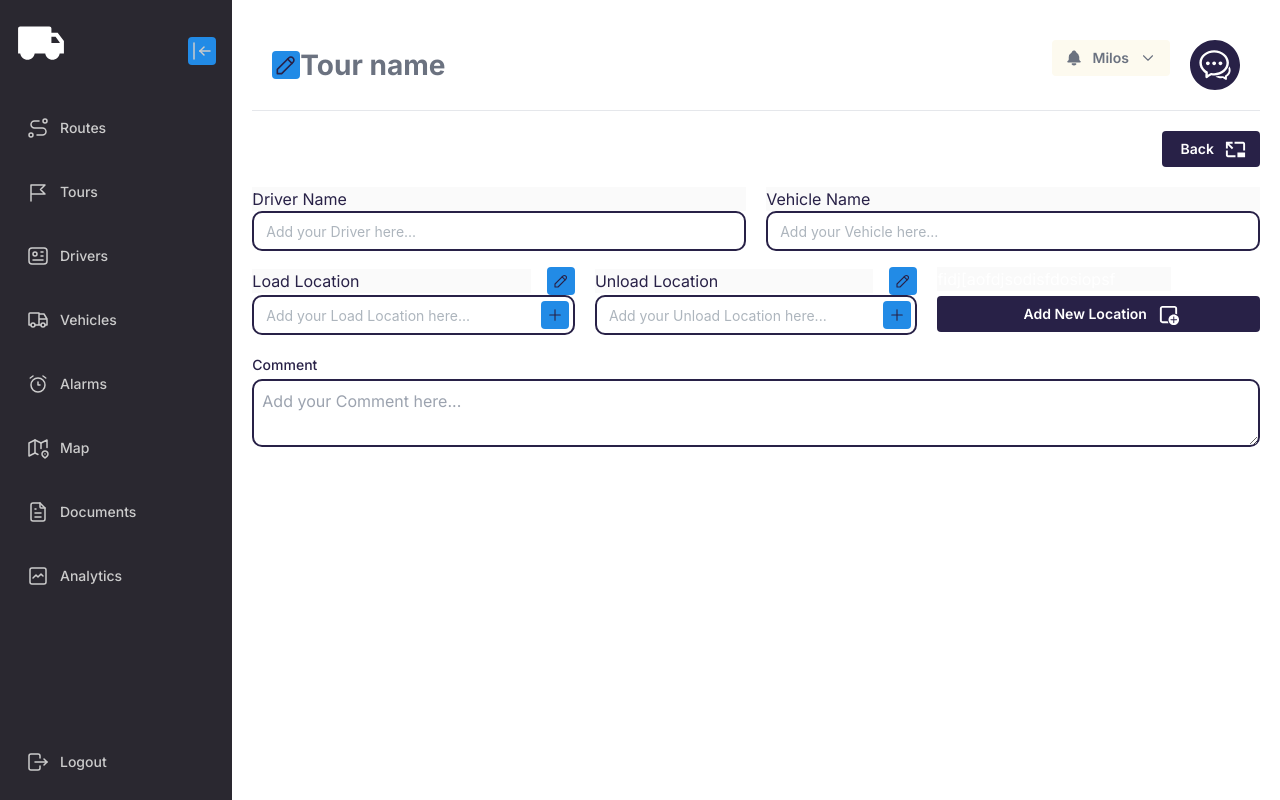
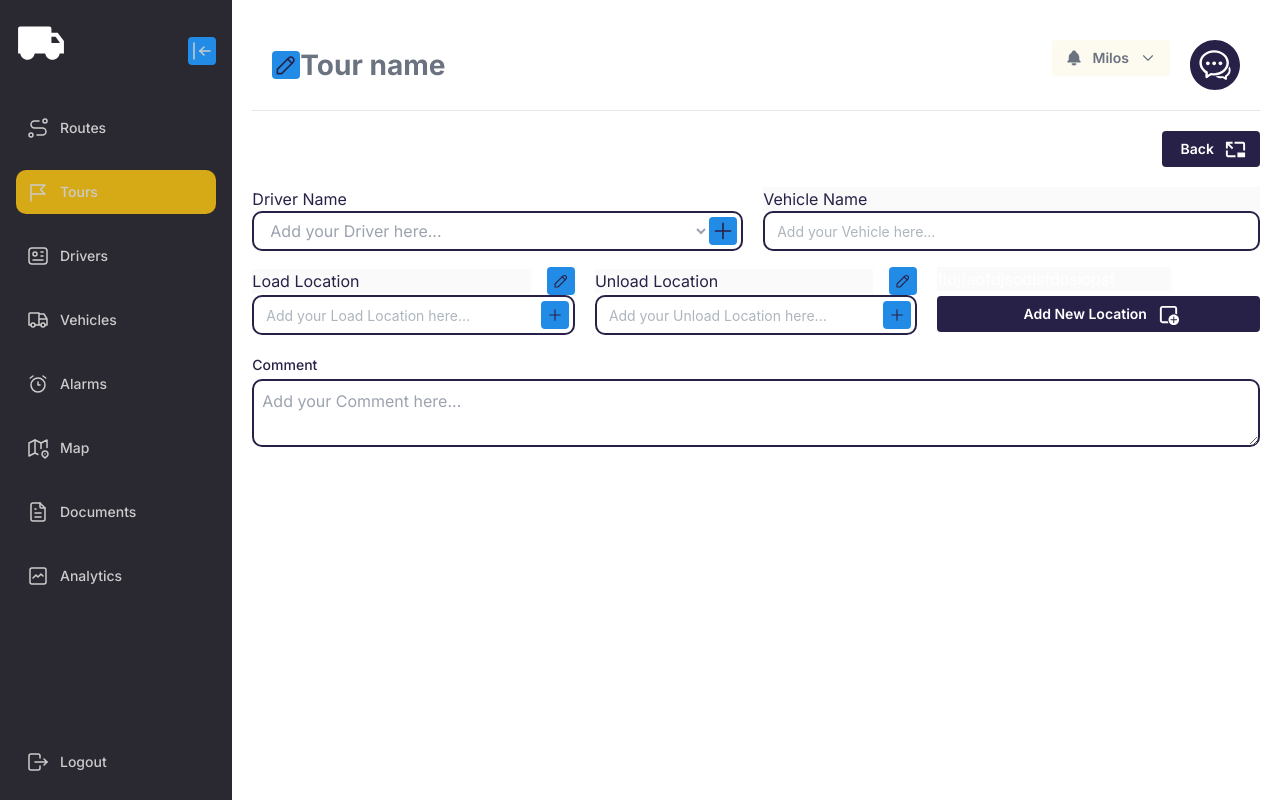
Before and after one commit to milanradosavac123/spedicija, a Next.js app: page /new_tour in a window 1280 px wide. Built offline with nearby package versions, Linux system fonts and the light colour scheme.

Commit message:
added multiple driver adding

```diff
--- a/src/app/new_tour/page.tsx
+++ b/src/app/new_tour/page.tsx
@@ -1,19 +1,19 @@
 "use client";
 
-import { ActionIcon, Button, Group, Text, rem } from "@mantine/core";
+import { ActionIcon, Button, Group, Text, TextInput, rem } from "@mantine/core";
 import IconTabNew from "#/public/fluent_tab-new-24-filled.svg";
 import Image from "next/image";
 import OutlinedTextField from "@/components/OutlinedTextField";
 import Header from "@/components/Header";
 import { useState } from "react";
-import { IconCheck, IconHome, IconPlus } from "@tabler/icons-react";
-import { FormControl } from "react-bootstrap";
-import { IconX } from "@tabler/icons-react";
+import { IconHome, IconPlus } from "@tabler/icons-react";
+import { Form, FormControl } from "react-bootstrap";
 import PencilIconButton from "@/components/PencilIconButton";
 import XIconButton from "@/components/XIconButton";
 import StandardLinkButton from "@/components/StandardLinkButton";
-import CheckIconButton from "@/components/CheckIconButton";
 import SaveDismissIconButtonGroup from "@/components/SaveDismissIconButtonGroup";
+import SelectInputField from "@/components/SelectInputField";
+import SelectInputFieldAlt from "@/components/SelectInputFieldAlt";
 
 export interface Task {
     text: string,
@@ -60,6 +60,12 @@ export default function NewTourPage() {
     const [headerText, setHeaderText] = useState("Tour name");
 
     const [taskUnderEdit, setTaskUnderEdit] = useState("");
+
+    const [driverAmountArray, setDriverAmountArray] = useState<number[]>([1]);
+
+    function addDriver() {
+        setDriverAmountArray((oldDriverAmountArray) => [...oldDriverAmountArray, 1]);
+    }
 
     function editLocationName(index: number, name: string) {
         setLocationsList((oldLocationsList) => {
@@ -133,15 +139,24 @@ export default function NewTourPage() {
                     forwardLink={false}
                 />
             </div>
-            <div className="flex flex-row flex-auto gap-5">
-                <OutlinedTextField
-                    label="Driver Name"
-                    placeholder="Add your Driver here..."
-                    value={driverName}
-                    onChange={(s) => {
-                        setDriverName(s);
-                    }}
-                />
+            <div className="flex flex-row flex-auto gap-x-5 flex-wrap">
+                <div className="flex flex-row flex-grow gap-5 flex-wrap">
+                    {driverAmountArray.map((_, i) => (
+                        <SelectInputFieldAlt
+                            key={i}
+                            name="select-driver"
+                            label="Driver Name"
+                            placeholder="Add your Driver here..."
+                            onChange={(e) => {
+
+                            }}
+                            onPlusClicked={addDriver}
+                        >
+                            <option value="0">Milos</option>
+                            <option value="1">Mileta</option>
+                        </SelectInputFieldAlt>
+                    ))}
+                </div>
                 <OutlinedTextField
                     label="Vehicle Name"
                     placeholder="Add your Vehicle here..."
@@ -164,7 +179,6 @@ export default function NewTourPage() {
                     >
                         <OutlinedTextField
                             className="min-w-[20vw] max-w-[32vw]"
-                            id="location-text-field"
                             shouldBottomBeRounded={!(openedDropDownIndex === i && openedDropDownIndex !== undefined)}
                             isLabelEditable={true}
                             label={value.name}
--- a/src/components/DottedLine.tsx
+++ /dev/null
@@ -1,36 +0,0 @@
-
-import React from 'react';
-import { IconCircle } from '@tabler/icons-react';
-import styles from './DottedLine.module.css';
-import { rem } from '@mantine/core';
-
-interface DottedLineProps {
-    count: number
-}
-
-export default function DottedLine({ count }: DottedLineProps) {
-  const circles = Array.from({ length: count }, (_, index) => (
-    <div key={index} className={styles.circleContainer}>
-      <IconCircle style={{ width: rem(18), height: rem(18), color: "#000000" }} stroke={1.5} />
-    </div>
-  ));
-
-  const connectors = Array.from({ length: count - 1 }, (_, index) => (
-    <div key={index} className={styles.connector}>
-      <div className={styles.dot}></div>
-      <div className={styles.dot}></div>
-      <div className={styles.dot}></div>
-    </div>
-  ));
-
-  return (
-    <div className={styles.connectorContainer}>
-      {circles.map((circle, index) => (
-        <React.Fragment key={index}>
-          {circle}
-          {index < connectors.length && connectors[index]}
-        </React.Fragment>
-      ))}
-    </div>
-  );
-};
--- a/src/components/OutlinedTextField.tsx
+++ b/src/components/OutlinedTextField.tsx
@@ -84,7 +84,7 @@ export default function OutlinedTextField({ ref, className, id, isLabelEditable
 				autoFocus={true}
 				ref={ref}
 				onMouseEnter={onMouseEnter}
-				className={`mb-4 border-solid border-2 border-[#282147] rounded-t-[10px] ${shouldBottomBeRounded ? "rounded-b-[10px]" : ""} overflow-hidden`}
+				className={`mb-4 border-solid text-[#282147] border-2 border-[#282147] rounded-t-[10px] ${shouldBottomBeRounded ? "rounded-b-[10px]" : ""} overflow-hidden`}
 				placeholder={placeholder}
 				id={id !== undefined ? id : "outlined-text-field"}
 				value={value}
--- /dev/null
+++ b/src/components/PlusIconButton.tsx
@@ -0,0 +1,16 @@
+import { ActionIcon, rem } from "@mantine/core";
+import { IconPlus } from "@tabler/icons-react";
+
+interface PlusIconButtonProps {
+    iconSize?: number,
+    colour?: string,
+    onClick?: () => void
+}
+
+export default function PlusIconButton({ iconSize = 18, colour, onClick }: PlusIconButtonProps) {
+    return (
+        <ActionIcon className={`${colour && colour === "white" && "cursor-default"}`} onClick={onClick}>
+            <IconPlus style={{ width: rem(iconSize), height: rem(iconSize), color: colour ? colour : "#282147" }} stroke={1.5} />
+        </ActionIcon>
+    );
+}
--- a/src/components/SelectInputField.tsx
+++ b/src/components/SelectInputField.tsx
@@ -3,24 +3,26 @@
 import { ChangeEvent, ReactNode, useState } from "react";
 import { Form } from "react-bootstrap";
 import XIconButton from "./XIconButton";
+import OutlinedTextField from "./OutlinedTextField";
 
 interface SelectInputFieldProps {
     name: string,
     label?: string,
     placeholder: string,
+    shouldShowCancelSelectionButton?: boolean,
+    children: ReactNode[],
     onChange?: (e: ChangeEvent<HTMLSelectElement>) => void,
-    children: ReactNode[],
     [x: string]: any,
 }
 
-export default function SelectInputField({ name, label, placeholder, children, onChange, ...props }: SelectInputFieldProps) {
+export default function SelectInputField({ name, className, label, placeholder, children, shouldShowCancelSelectionButton = true, onChange, ...props }: SelectInputFieldProps) {
 
     const [isOptionSelected, setIsOptionSelected] = useState(false);
 
     const [selectedOption, setSelectedOption] = useState(placeholder);
 
     return (
-        <Form.Group className="flex flex-row items-center text-gray-500 font-[16px]" controlId={name + "-input"}>
+        <Form.Group className={`flex flex-row flex-auto items-center text-gray-500 font-[16px] ${className}`} controlId={name + "-input"}>
             {label && <Form.Label className="pr-2" >{label}</Form.Label>}
             <Form.Select
                 value={selectedOption}
@@ -37,11 +39,11 @@ export default function SelectInputField({ name, label, placeholder, children, o
                 <option disabled={isOptionSelected}>{placeholder}</option>
                 {children}
             </Form.Select>
-            <XIconButton iconSize={24} colour="#6b7280" onClick={() => {
+            {shouldShowCancelSelectionButton && <XIconButton iconSize={24} colour="#6b7280" onClick={() => {
                 setIsOptionSelected(false);
                 setSelectedOption("");
                 onChange && isOptionSelected && onChange({ currentTarget: { value: "" } } as ChangeEvent<HTMLSelectElement>)
-            }} />
+            }} />}
         </Form.Group>
     );
 }
--- /dev/null
+++ b/src/components/SelectInputFieldAlt.tsx
@@ -0,0 +1,46 @@
+import { ChangeEvent, ReactNode, useState } from "react";
+import { Form } from "react-bootstrap";
+import PlusIconButton from "./PlusIconButton";
+
+interface SelectInputFieldProps {
+    name: string,
+    label?: string,
+    placeholder: string,
+    children: ReactNode[],
+    onChange?: (e: ChangeEvent<HTMLSelectElement>) => void,
+    onPlusClicked?: () => void,
+    [x: string]: any,
+}
+
+export default function SelectInputFieldAlt({ name, className, label, placeholder, children, shouldShowCancelSelectionButton = true, onChange, onPlusClicked, ...props }: SelectInputFieldProps) {
+
+    const [isOptionSelected, setIsOptionSelected] = useState(false);
+
+    const [selectedOption, setSelectedOption] = useState(placeholder);
+
+    return (
+        <Form.Group className={`flex flex-row flex-auto items-center text-gray-500 font-[16px] ${className}`} controlId={name + "-input"}>
+            <div className="flex flex-col flex-grow">
+                {label && <Form.Label className="pr-2 text-[#282147]" >{label}</Form.Label>}
+                <div className="p-1 flex flex-row items-center mb-4 border-solid border-2 border-[#282147] rounded-[10px]">
+                    <Form.Select
+                        value={selectedOption}
+                        className={`pl-2 flex-grow overflow-hidden bg-white ${selectedOption === placeholder ? "text-gray-400" : "text-black"}`}
+                        {...props}
+                        onChange={(e) => {
+                            onChange && setSelectedOption(e.currentTarget.value);
+                            onChange && onChange(e);
+                        }}
+                        onClick={() => {
+                            setIsOptionSelected(true);
+                        }}
+                    >
+                        <option disabled={isOptionSelected}>{placeholder}</option>
+                        {children}
+                    </Form.Select>
+                    <PlusIconButton iconSize={32} colour="#282147" onClick={onPlusClicked} />
+                </div>
+            </div>
+        </Form.Group>
+    );
+}
--- a/src/components/StandardNavBar.tsx
+++ b/src/components/StandardNavBar.tsx
@@ -45,7 +45,7 @@ export function StandardNavBar({ className }: StandardNavBarProps) {
 
   const route = pathname.split("/").filter(Boolean)[0];
 
-  const [active, setActive] = useState(route === undefined ? "Tours" : route[0].toUpperCase() + route.substring(1));
+  const [active, setActive] = useState(route === undefined || route === "new_tour" ? "Tours" : route[0].toUpperCase() + route.substring(1));
 
   const [isNavbarCollapsed, setIsNavBarCollapsed] = useState(isMobile());
 
```
